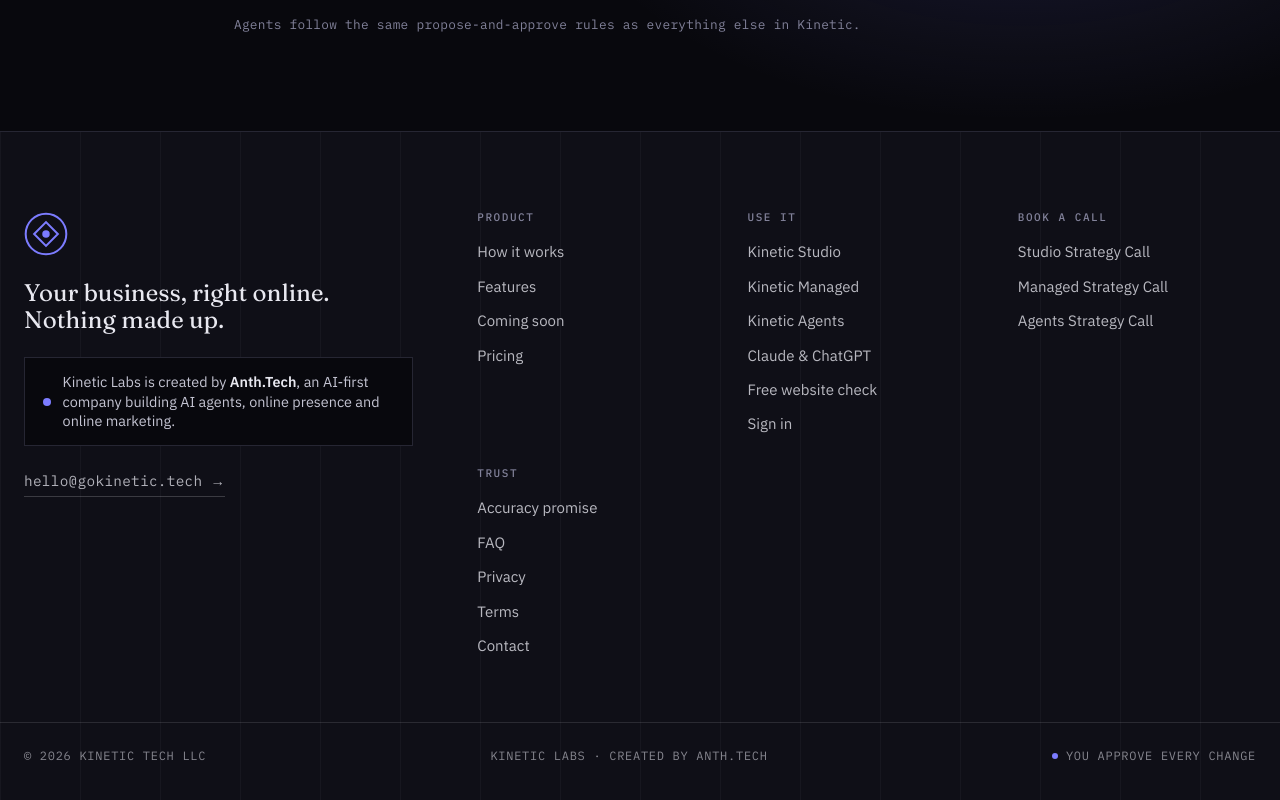
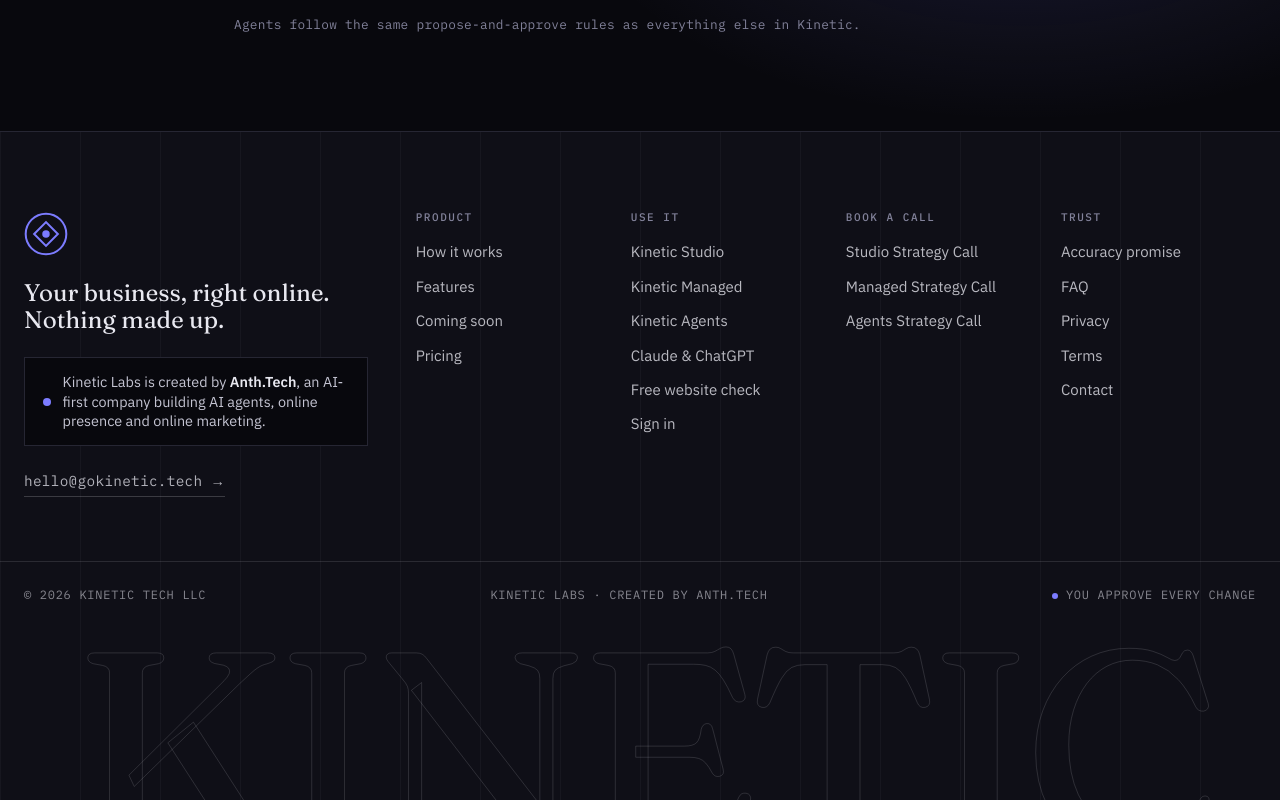
Before and after one commit to 0xdownlink/kinetic-marketing-website, a Next.js app: page /agents in a window 1280 px wide. Shown: the part 1900-2700 px from the top of the page. Built offline with nearby package versions, Linux system fonts and the light colour scheme.

Commit message:
Fit four footer columns

```diff
--- a/src/components/Footer.module.css
+++ b/src/components/Footer.module.css
@@ -25,8 +25,8 @@
   margin: 0 auto;
   padding: 5rem var(--gutter) 4rem;
   display: grid;
-  grid-template-columns: minmax(280px, 1fr) 2fr;
-  gap: 4rem;
+  grid-template-columns: minmax(240px, 0.9fr) 2.2fr;
+  gap: 3rem;
 }
 
 .lead {
@@ -82,8 +82,8 @@
 
 .grid {
   display: grid;
-  grid-template-columns: repeat(3, 1fr);
-  gap: 2rem;
+  grid-template-columns: repeat(4, 1fr);
+  gap: 1.5rem 1.25rem;
 }
 
 .col ul {
@@ -209,6 +209,12 @@
   padding: 0 var(--gutter);
 }
 
+@media (max-width: 1100px) {
+  .grid {
+    grid-template-columns: repeat(2, 1fr);
+  }
+}
+
 @media (max-width: 960px) {
   .inner {
     grid-template-columns: 1fr;
```
